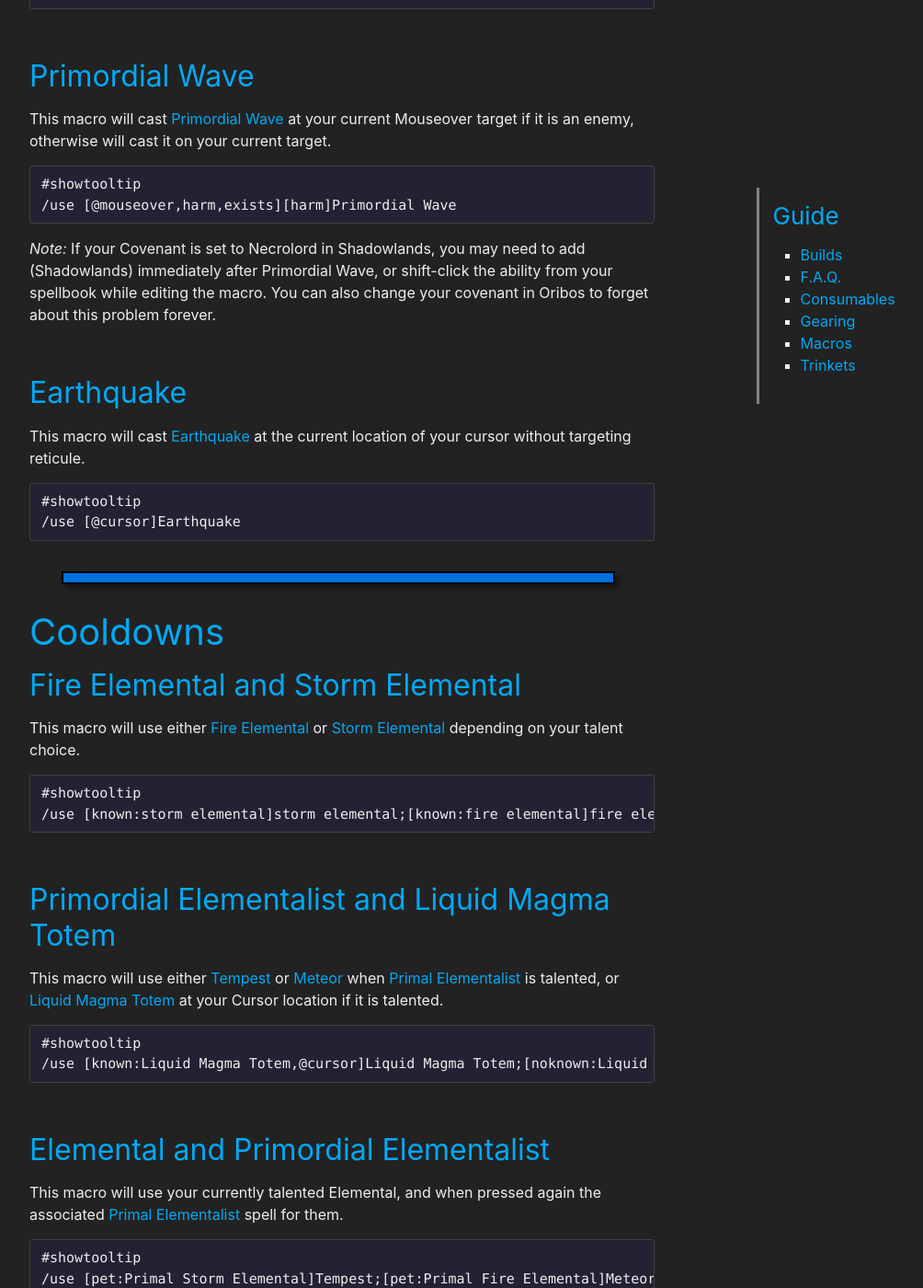
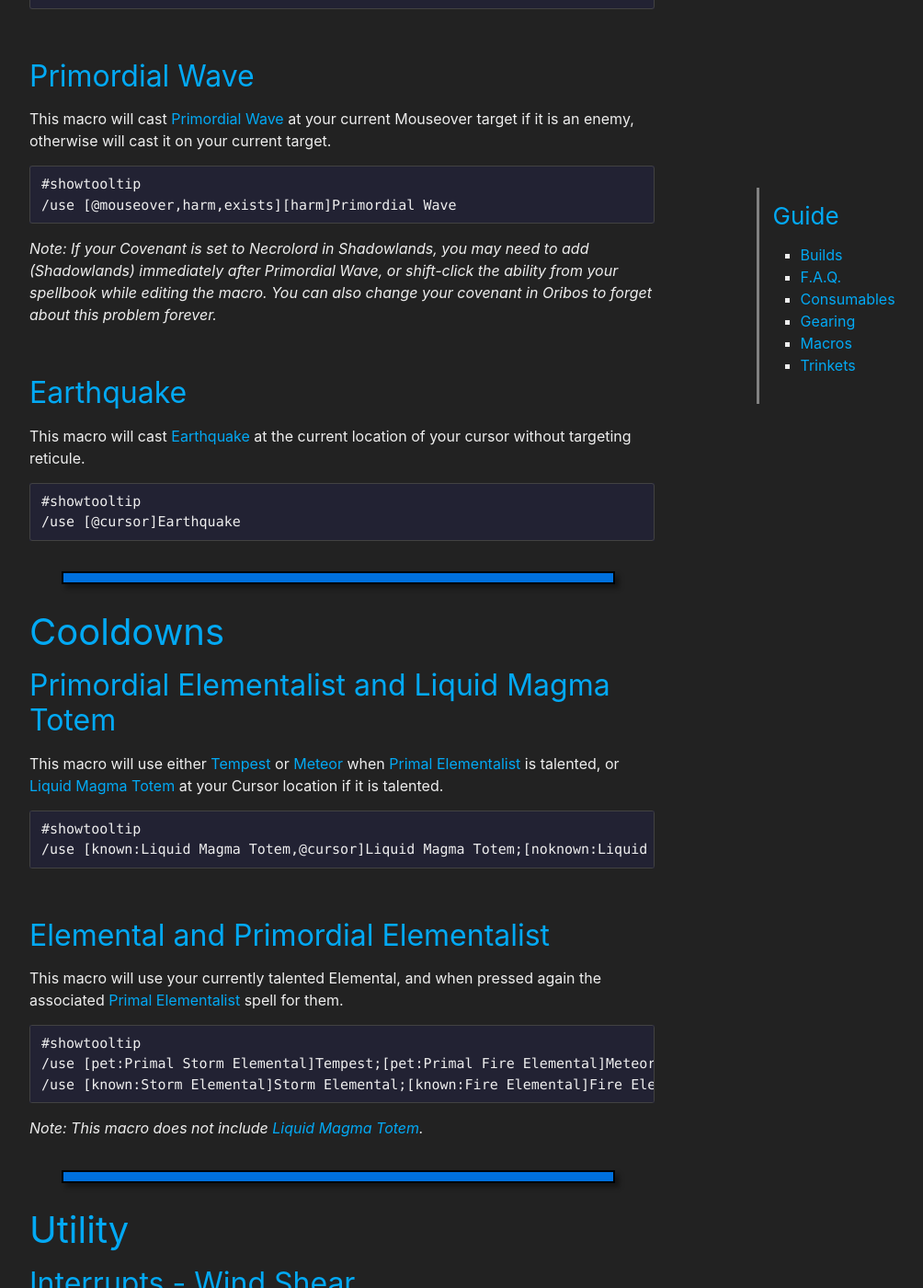
Before and after one commit to stormearthandlava/stormearthandlava.github.io, a Jekyll site: the page built from guide/general/macros.md, in a window 1280 px wide and 1400 px high, scrolled down 1517 px. Shown: the whole window at 92% size, without its empty margins (268-1272 px from the left). Built offline with Jekyll 4.4.1, drawn with Linux system fonts in a browser that asks for light colours; a script that is not in the unit is left out; some of the changed text lies outside the part shown.

Commit message:
Update macros.md

````diff
--- a/guide/general/macros.md
+++ b/guide/general/macros.md
@@ -43,7 +43,7 @@
 #showtooltip
 /use [@mouseover,harm,exists][harm]Primordial Wave
 ```
-*Note:* If your Covenant is set to Necrolord in Shadowlands, you may need to add (Shadowlands) immediately after Primordial Wave, or shift-click the ability from your spellbook while editing the macro. You can also change your covenant in Oribos to forget about this problem forever.
+*Note: If your Covenant is set to Necrolord in Shadowlands, you may need to add (Shadowlands) immediately after Primordial Wave, or shift-click the ability from your spellbook while editing the macro. You can also change your covenant in Oribos to forget about this problem forever.*
 
 <br>
 
@@ -59,17 +59,6 @@
 <hr>
 
 # Cooldowns
-
-## Fire Elemental and Storm Elemental
-
-This macro will use either {{ site.data.talent.fe }} or {{ site.data.talent.se }} depending on your talent choice.
-
-```
-#showtooltip
-/use [known:storm elemental]storm elemental;[known:fire elemental]fire elemental
-```
-
-<br>
 
 ## Primordial Elementalist and Liquid Magma Totem
 
@@ -91,7 +80,7 @@
 /use [pet:Primal Storm Elemental]Tempest;[pet:Primal Fire Elemental]Meteor
 /use [known:Storm Elemental]Storm Elemental;[known:Fire Elemental]Fire Elemental
 ```
-*Note:* This macro does not include {{ site.data.talent.lmt }}.
+*Note: This macro does not include {{ site.data.talent.lmt }}.*
 
 <hr>
 
@@ -225,9 +214,20 @@
 
 # Talent Tree Swap depending on talents
 
+## Fire Elemental and Storm Elemental
+
+This macro will cast either {{ site.data.talent.fe }} or {{ site.data.talent.se }} depending on your talent choice.
+
+```
+#showtooltip
+/use [known:storm elemental]storm elemental;[known:fire elemental]fire elemental
+```
+
+<br>
+
 ## Spirit Walk / Gust of Wind
 
-This macro will cast {{ site.data.talent.spirit_walk }} or {{ site.data.talent.gow }} depending on your talent choices.
+This macro will cast either {{ site.data.talent.spirit_walk }} or {{ site.data.talent.gow }} depending on your talent choices.
 
 ```
 #showtooltip
````
Also changed, not shown: other parts of guide/general/macros.md (+1 -1 lines).
